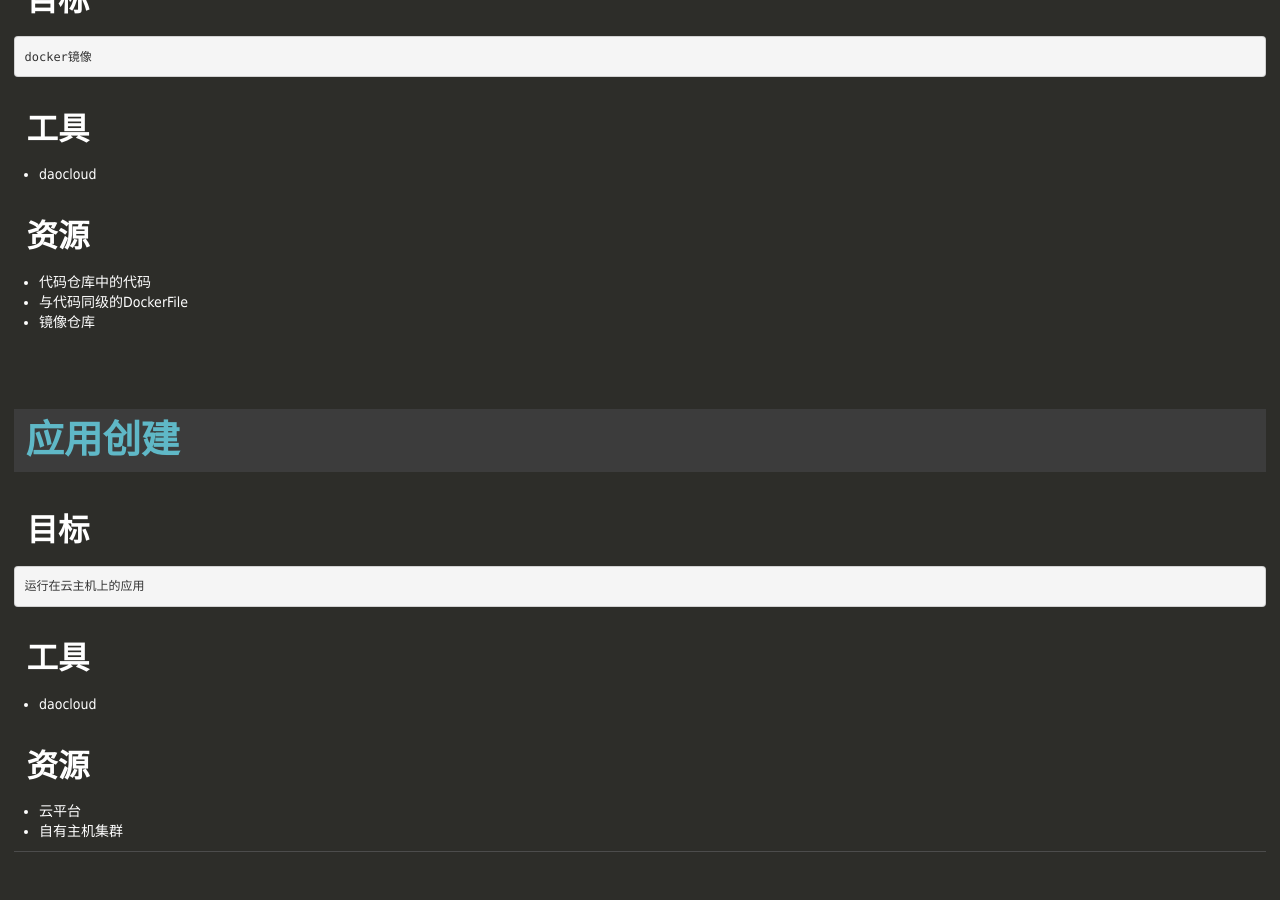
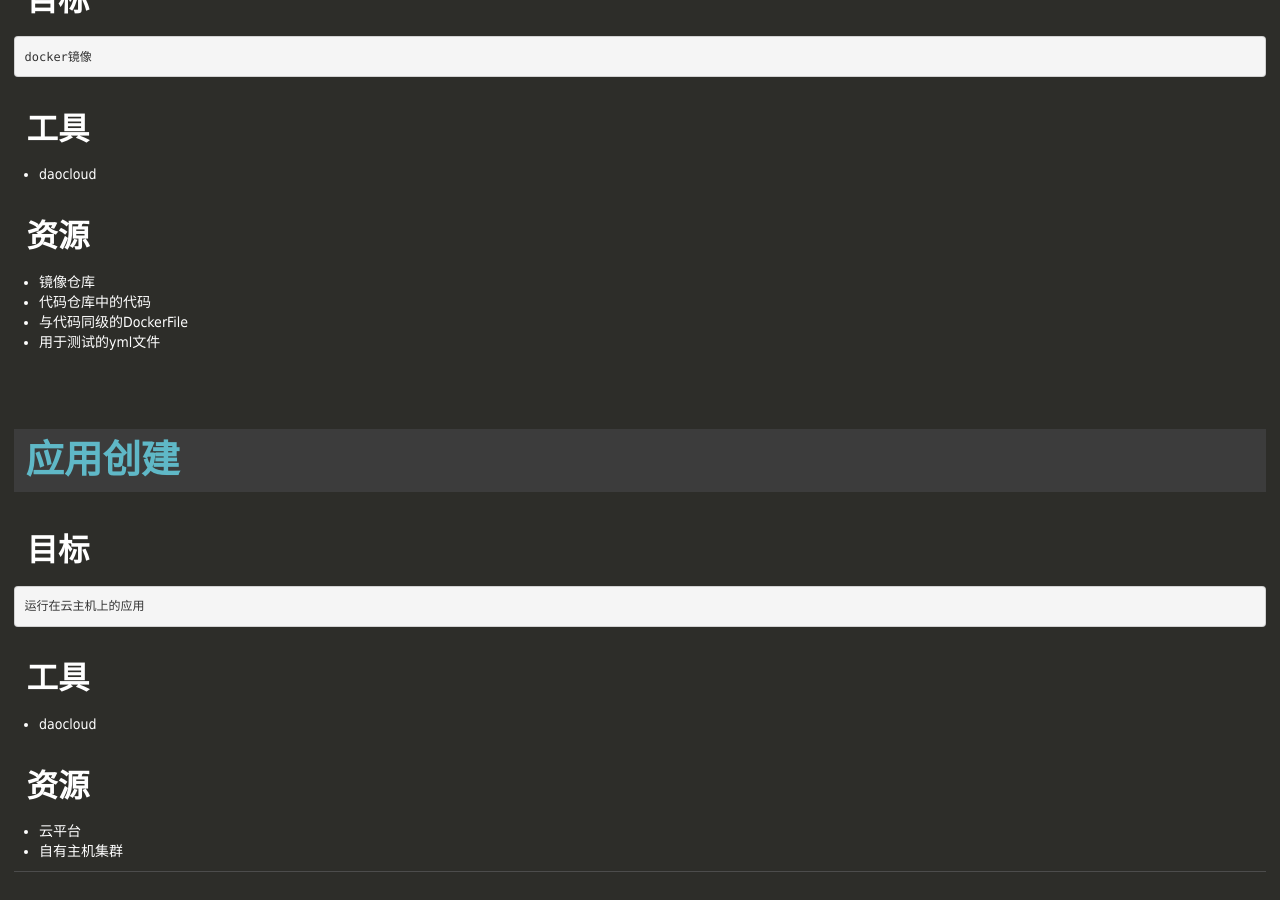
Before and after one commit to will-beta/will-beta.github.io, a Jekyll site: the page built from _posts/2016-5-9-deploy-onto-cloud.md, in a window 1280 px wide and 900 px high, scrolled down 806 px. Built offline with Jekyll 4.4.1, drawn with Linux system fonts in a browser that asks for light colours; nearby versions of some CDN libraries; comment, search, counter and statistics services are not loaded; a style sheet for code colours, icons or effects is not loaded.

Commit message:
modified

```diff
--- a/_posts/2016-5-9-deploy-onto-cloud.md
+++ b/_posts/2016-5-9-deploy-onto-cloud.md
@@ -58,9 +58,11 @@ tags: [docker]
   资源
 -------------------------------------------
 
+
+*    镜像仓库
 *    代码仓库中的代码
 *    与代码同级的DockerFile
-*    镜像仓库
+*    用于测试的yml文件
 
 
 
```
